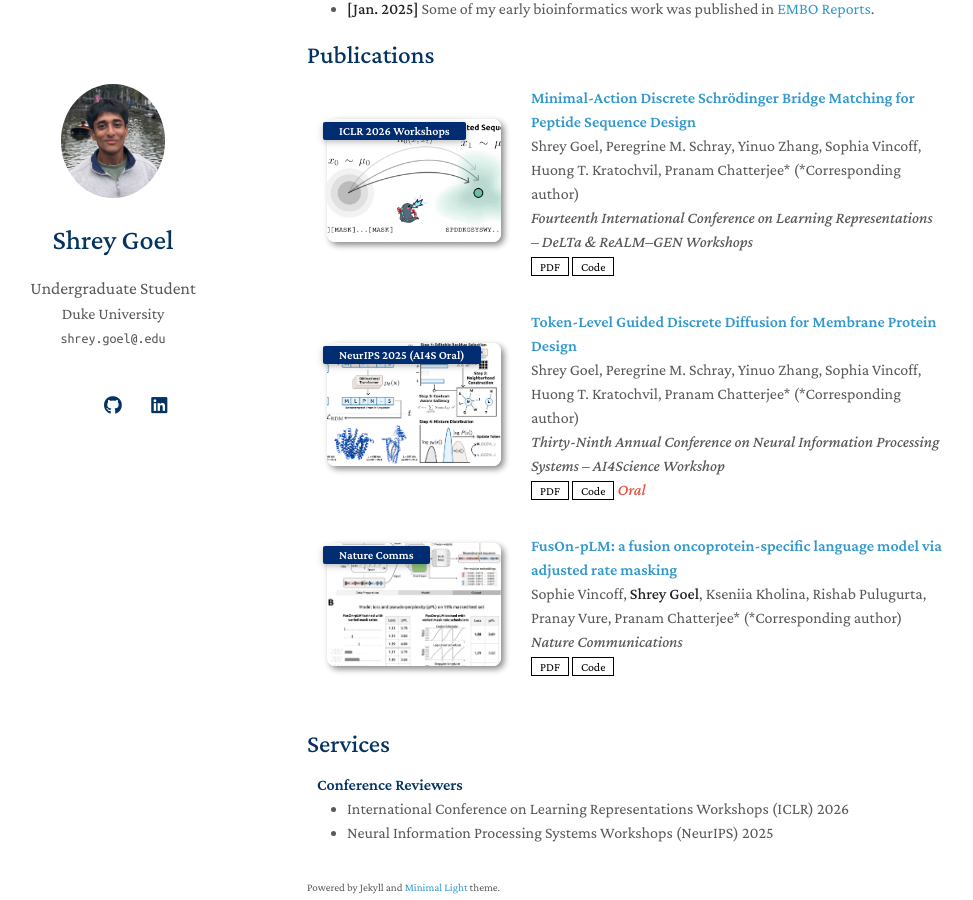
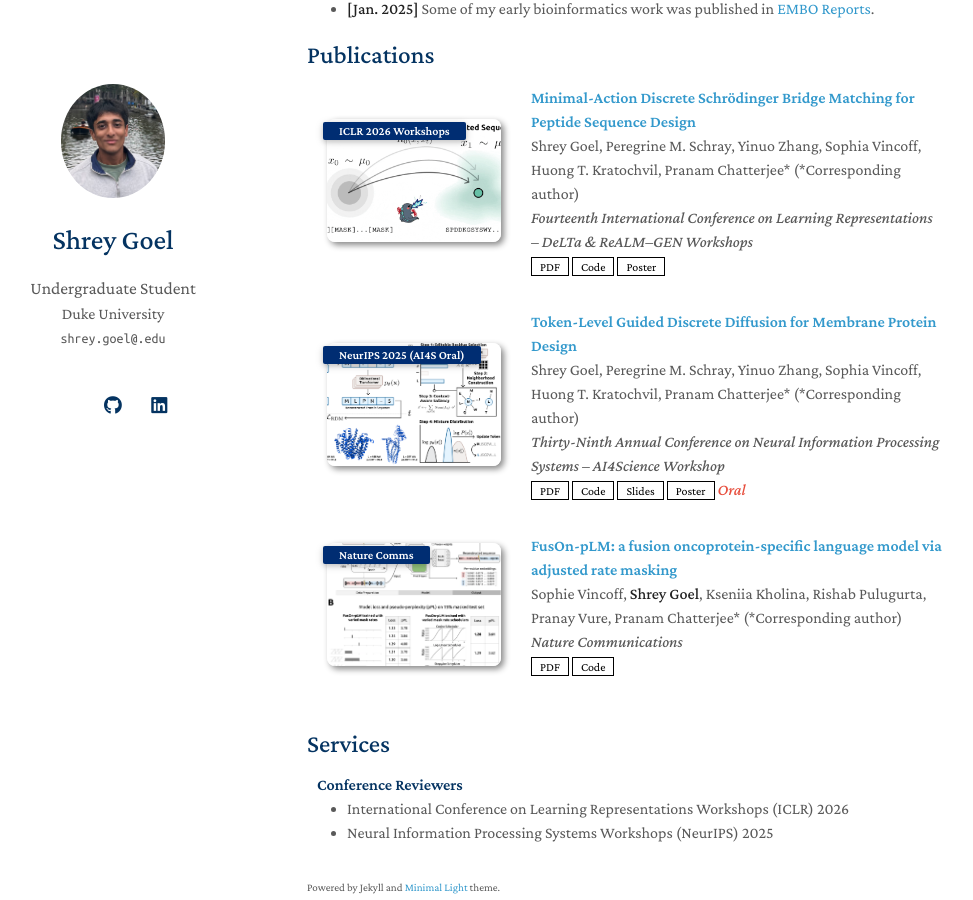
Before and after one commit to shreygoel09/shreygoel09.github.io, a Jekyll site: the page built from index.md, in a window 1280 px wide and 900 px high, scrolled down 570 px. Shown: the whole window, without its empty margins (163-1136 px from the left). Built offline with Jekyll 4.4.1, drawn with Linux system fonts in a browser that asks for light colours; a style sheet for code colours, icons or effects is not loaded; our own code applies the rules of GitHub Pages for plain Markdown files.

Commit message:
Update publications.md

```diff
--- a/_includes/publications.md
+++ b/_includes/publications.md
@@ -1,4 +1,71 @@
 <h2 id="publications" style="margin: 2px 0px -15px;">Publications</h2>
+
+<div class="publications">
+<ol class="bibliography">
+
+{% for link in site.data.publications.main %}
+
+<li>
+<div class="pub-row">
+  <div class="col-sm-3 abbr" style="position: relative;padding-right: 15px;padding-left: 15px;">
+    {% if link.image %}
+    <img src="{{ link.image }}" class="teaser img-fluid z-depth-1" style="width=100;height=40%">
+    {% if link.conference_short %}
+    <abbr class="badge">{{ link.conference_short }}</abbr>
+    {% endif %}
+    {% endif %}
+  </div>
+  <div class="col-sm-9" style="position: relative;padding-right: 15px;padding-left: 20px;">
+      <div class="title"><a href="{{ link.pdf }}">{{ link.title }}</a></div>
+      <div class="author">{{ link.authors }}</div>
+      <div class="periodical"><em>{{ link.conference }}</em>
+      </div>
+    <div class="links">
+      {% if link.pdf %}
+      <a href="{{ link.pdf }}" class="btn btn-sm z-depth-0" role="button" target="_blank" style="font-size:12px;">PDF</a>
+      {% endif %}
+
+      {% if link.code %}
+      <a href="{{ link.code }}" class="btn btn-sm z-depth-0" role="button" target="_blank" style="font-size:12px;">Code</a>
+      {% endif %}
+
+      {% if link.slides %}
+      <a href="{{ link.slides }}" class="btn btn-sm z-depth-0" role="button" target="_blank" style="font-size:12px;">Slides</a>
+      {% endif %}
+
+      {% if link.poster %}
+      <a href="{{ link.poster }}" class="btn btn-sm z-depth-0" role="button" target="_blank" style="font-size:12px;">Poster</a>
+      {% endif %}
+
+      {% if link.page %}
+      <a href="{{ link.page }}" class="btn btn-sm z-depth-0" role="button" target="_blank" style="font-size:12px;">Project Page</a>
+      {% endif %}
+
+      {% if link.bibtex %}
+      <a href="{{ link.bibtex }}" class="btn btn-sm z-depth-0" role="button" target="_blank" style="font-size:12px;">BibTex</a>
+      {% endif %}
+
+      {% if link.notes %}
+      <strong><i style="color:#e74d3c">{{ link.notes }}</i></strong>
+      {% endif %}
+
+      {% if link.others %}
+      {{ link.others }}
+      {% endif %}
+    </div>
+  </div>
+</div>
+</li>
+<br>
+
+{% endfor %}
+
+</ol>
+</div>
+
+
+
+<!-- <h2 id="publications" style="margin: 2px 0px -15px;">Publications</h2>
 
 <div class="publications">
 <ol class="bibliography">
@@ -48,4 +115,4 @@
 {% endfor %}
 
 </ol>
-</div>
+</div> -->
```
